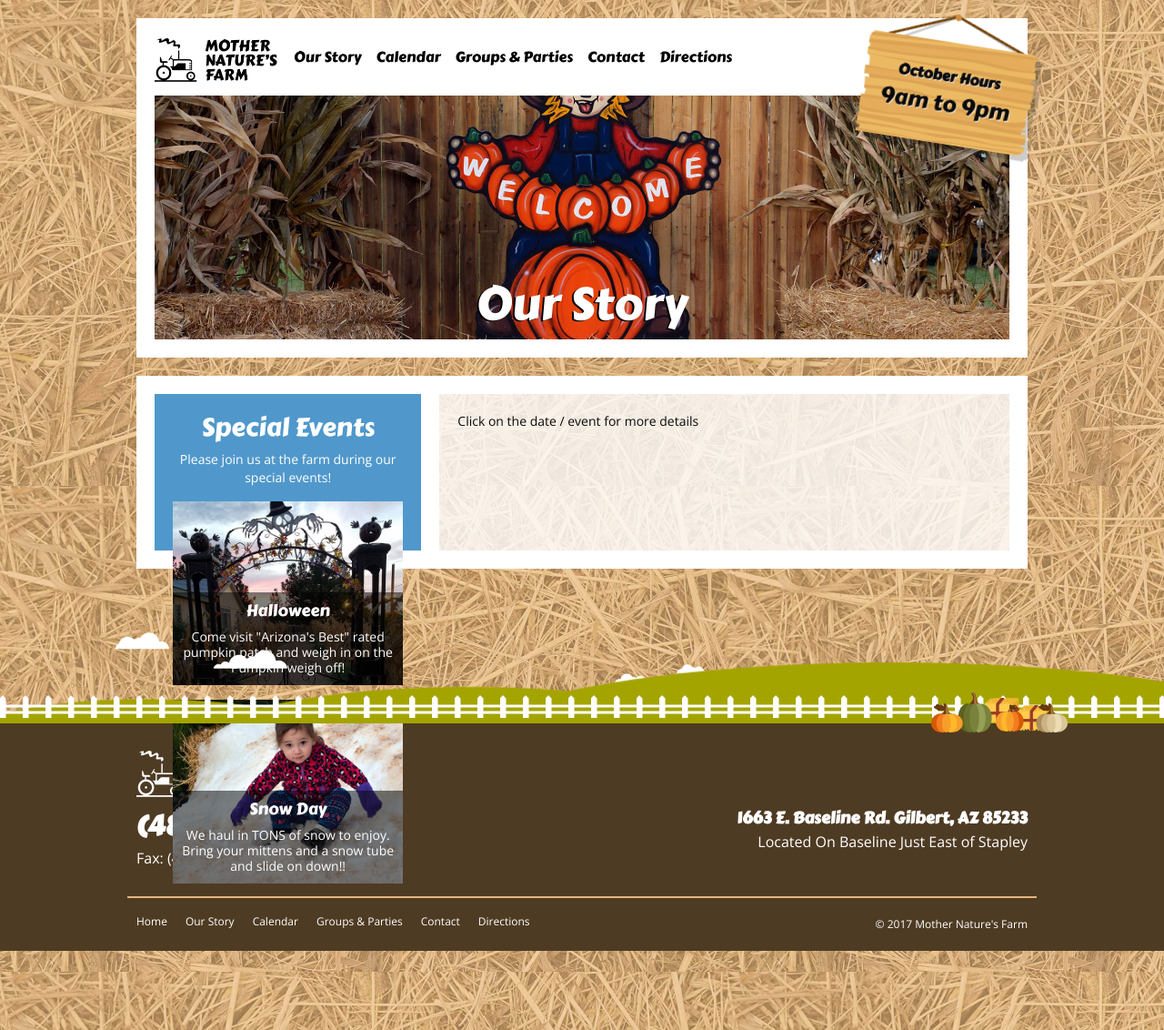
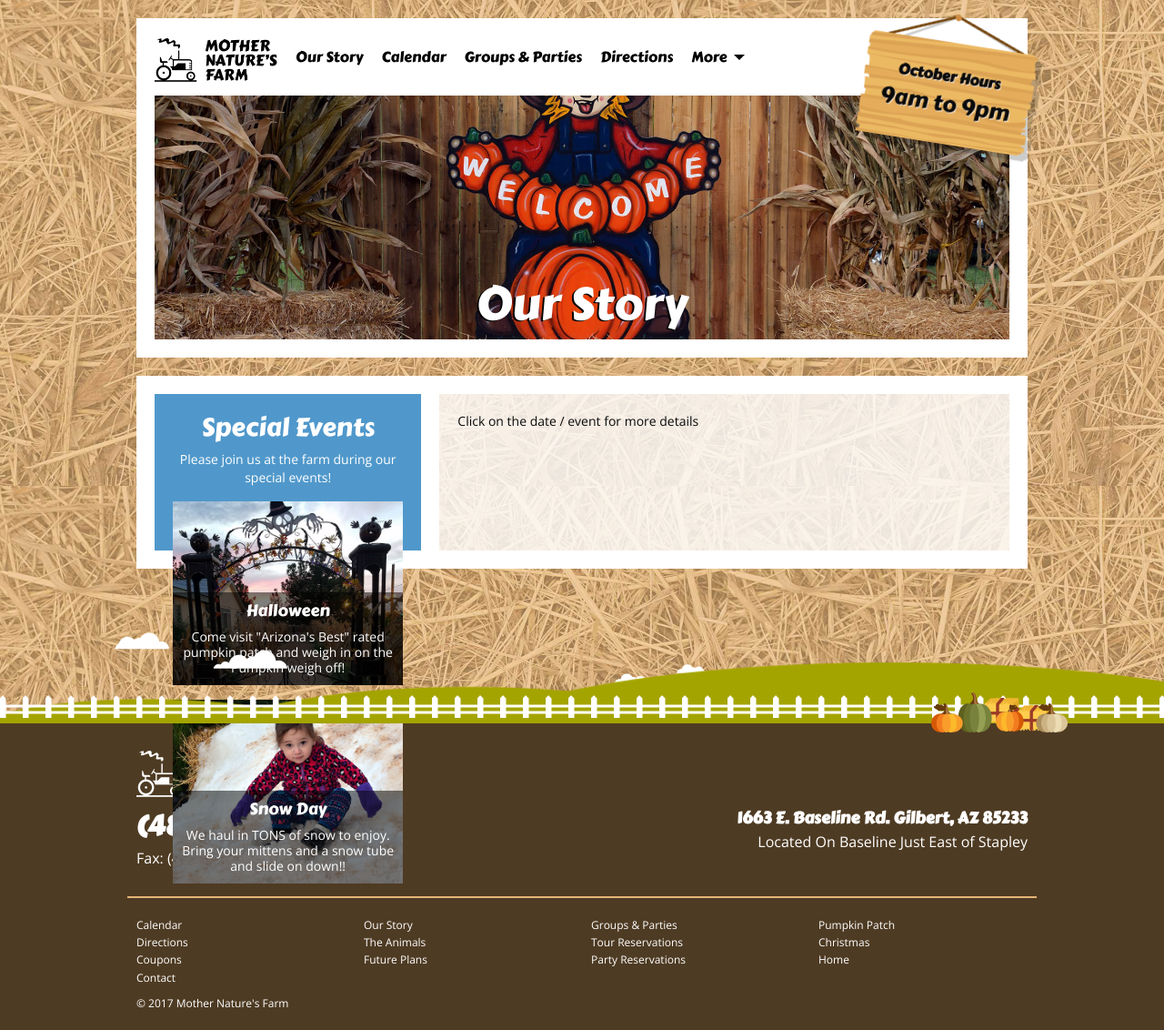
Before and after one commit to kristenzirkler/mother-natures-farm, a Jekyll site: the page built from ourstory.html, in a window 1280 px wide. Shown: the whole page at 91% size. Built offline with Jekyll 4.4.1, drawn with Linux system fonts in a browser that asks for light colours.

Commit message:
Add new pages

```diff
--- a/_includes/footer.html
+++ b/_includes/footer.html
@@ -24,20 +24,41 @@
 		</div>
 	</div>
 	<div class="row footer-bottom-line">
-	    <div class="medium-8 column show-for-medium">
-			<ul class="menu">
-				<li><a href="{{ site.baseurl }}/">Home</a></li>
-				<li><a href="{{ site.baseurl }}/our-story">Our Story</a></li>
+	    <div class="medium-3 small-6 column">
+			<ul>
 				<li><a href="{{ site.baseurl }}/calendar">Calendar</a></li>
-				<li><a href="{{ site.baseurl }}/parties">Groups &amp; Parties</a></li>
+				<li><a href="{{ site.baseurl }}/location">Directions</a></li>
+				<li><a href="{{ site.baseurl }}/coupons">Coupons</a></li>
 				<li><a href="{{ site.baseurl }}/contactus">Contact</a></li>
-				<li><a href="{{ site.baseurl }}/location">Directions</a></li>
 			</ul>
 	    </div>
-	    <div class="medium-4 column">
-			<div class="copyright"><a href="{{ site.baseurl }}/">&copy; {{ site.time | date: '%Y' }} Mother Nature's Farm</a></div>
+	    <div class="medium-3 small-6 column">
+			<ul>
+				<li><a href="{{ site.baseurl }}/ourstory">Our Story</a></li>
+				<li><a href="{{ site.baseurl }}/animals">The Animals</a></li>
+				<li><a href="{{ site.baseurl }}/futureplans">Future Plans</a></li>
+				<li>&nbsp;</li>
+			</ul>
+	    </div>
+	    <div class="medium-3 small-6 column">
+			<ul>
+				<li><a href="{{ site.baseurl }}/parties">Groups &amp; Parties</a></li>
+				<li><a href="{{ site.baseurl }}/tourreservation">Tour Reservations</a></li>
+				<li><a href="{{ site.baseurl }}/partyreservation">Party Reservations</a></li>
+				<li>&nbsp;</li>
+			</ul>
+	    </div>
+	    <div class="medium-3 small-6 column">
+			<ul>
+				<li><a href="{{ site.baseurl }}/pumpkinpatch">Pumpkin Patch</a></li>
+				<li><a href="{{ site.baseurl }}/christmas">Christmas</a></li>
+				<li><a href="{{ site.baseurl }}/">Home</a></li>
+				<li>&nbsp;</li>
+			</ul>
+
 	    </div>
 
 	</div>
+	<div class="row column copyright"><a href="{{ site.baseurl }}/">&copy; {{ site.time | date: '%Y' }} Mother Nature's Farm</a></div>
 
 </div><!-- .footer -->
--- a/_includes/header.html
+++ b/_includes/header.html
@@ -3,13 +3,25 @@
 		<div class="top-bar">
 		  <div class="top-bar-left">
 		  	<div class="menu-logo"><a href="{{ site.baseurl }}/"><img src="{{ site.baseurl }}/img/mothernaturesfarm-logo.png" alt="Mother Nature's Farm - Gilbert AZ" /></a></div>
-		    <ul class="menu" id="header-menu">
+		    <ul class="dropdown menu main-menu" data-dropdown-menu id="header-menu">
 		      <li class="home"><a href="{{ site.baseurl }}/">Home</a></li>
-		      <li><a href="{{ site.baseurl }}/our-story">Our Story</a></li>
+		      <li><a href="{{ site.baseurl }}/ourstory">Our Story</a></li>
 		      <li><a href="{{ site.baseurl }}/calendar">Calendar</a></li>
 		      <li><a href="{{ site.baseurl }}/parties">Groups &amp; Parties</a></li>
-		      <li><a href="{{ site.baseurl }}/contactus">Contact</a></li>
 		      <li><a href="{{ site.baseurl }}/location">Directions</a></li>
+		      <li>
+		      	<a href="{{ site.baseurl }}/">More</a>
+			    <ul class="menu submenu">
+				    <li><a href="{{ site.baseurl }}/contactus">Contact Us</a></li>
+					<li><a href="{{ site.baseurl }}/coupons">Coupons</a></li>
+					<li><a href="{{ site.baseurl }}/tourreservation">Tour Reservations</a></li>
+					<li><a href="{{ site.baseurl }}/partyreservation">Party Reservations</a></li>
+					<li><a href="{{ site.baseurl }}/animals">The Animals</a></li>
+					<li><a href="{{ site.baseurl }}/futureplans">Future Plans</a></li>
+					<li><a href="{{ site.baseurl }}/pumpkinpatch">Pumpkin Patch</a></li>
+					<li><a href="{{ site.baseurl }}/christmas">Christmas</a></li>
+			    </ul>
+			  </li>
 		    </ul>
 		    <div class="menu-toggle">
 			  <button class="button menu-icon-ani" id="menuToggle"><span>Menu</span></button>
--- a/scss/site-frame.scss
+++ b/scss/site-frame.scss
@@ -65,20 +65,28 @@
   }
 }
 .top-bar-left {
-	.menu, .menu-logo {
+	.main-menu, .menu-logo {
 		height: $nav-height;
 		line-height: $nav-height;
 		a, button {
 			display: inline-block;
 			font-family: $accent-font;
-		    padding: 0.7rem 8px;
+		    padding: 0.7rem 10px;
 			&:hover {
 				color: $link-hover;
 			}
 		}
 	}
-	.menu {
-		//display: none;
+	.submenu {
+		z-index: 1000;
+		border: none;
+		transform: translate(0, -20px);
+		a {
+			font-family: $font-family;
+			font-size: 14px;
+			line-height: 30px;
+			padding: 0 10px;
+		}
 	}
 	.menu-logo {
 		width: 135px;
@@ -176,13 +184,18 @@
 	margin-top: 30px;
 	font-size: 12px;
 	padding-top: $box-margin;
+	padding-bottom: ($box-margin/2);
+	ul {
+		margin: 0;
+		li {
+			list-style-type: none;
+			margin: 0;
+		}
+	}
+}
+.copyright {
 	padding-bottom: $box-margin;
-	.menu a {
-		padding: 0 $box-margin 0 0;
-	}
-	.copyright {
-		text-align: right;
-	}
+	font-size: 12px;
 }
 
 .footer-scene {
```
Also changed, not shown: ourstory.html (renamed from our-story.html).
